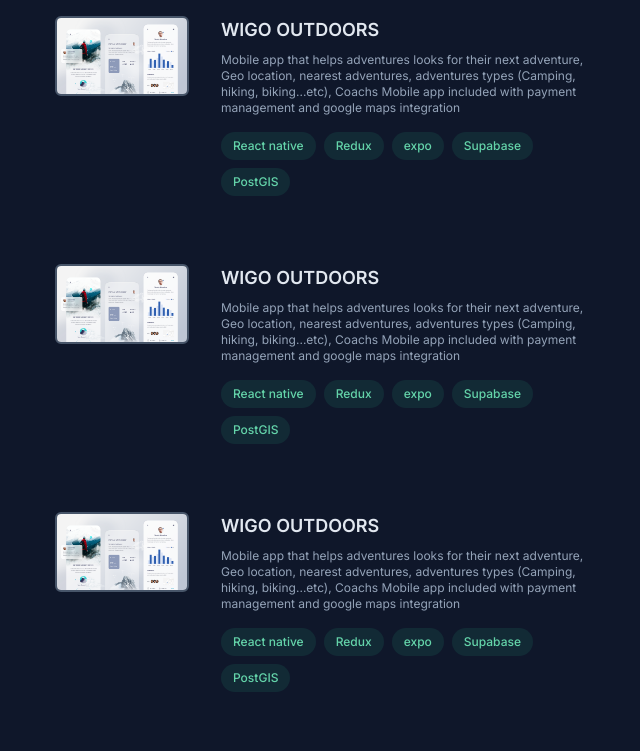
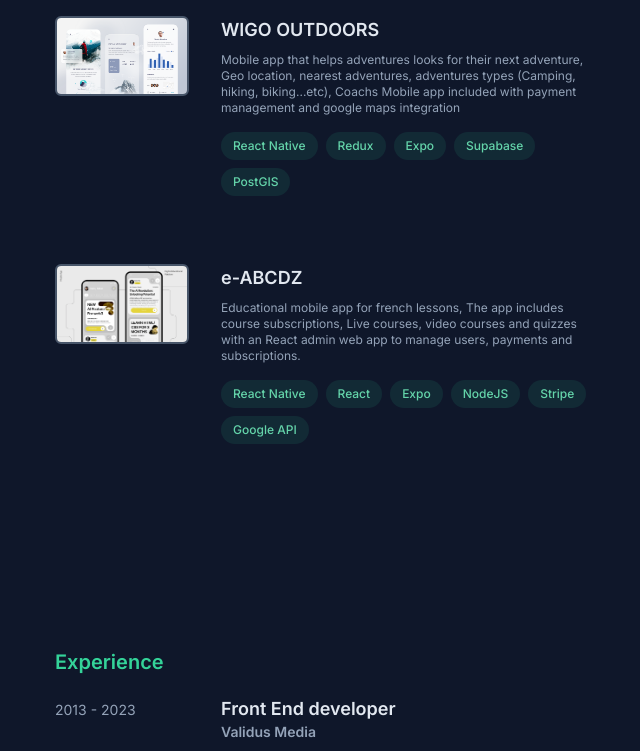
Before and after one commit to medAmarFilali/amarportfolio, a Next.js app: page / in a window 1280 px wide. Shown: the part 1340-2091 px from the top of the page, without its empty margins (593-1233 px from the left). Built offline with nearby package versions, Linux system fonts and the light colour scheme.

Commit message:
Made the a project element reusable component

```diff
--- a/components/ProjectElement.tsx
+++ b/components/ProjectElement.tsx
@@ -1,8 +1,21 @@
 import Image from "next/image";
 import type { StaticImageData } from "next/image";
 import Chip from "./Chip";
+import { ArrowUpRight } from "lucide-react";
 
-export default function ProjectElement({ image }: { image: StaticImageData }) {
+export default function ProjectElement({
+  title,
+  link,
+  description,
+  image,
+  tags,
+}: {
+  title: string;
+  link: string;
+  description: string;
+  image: StaticImageData;
+  tags?: string[] | null;
+}) {
   return (
     <div className="mb-12 cursor-pointer">
       <div className="group relative flex flex-wrap gap-4 pb-1 transition-all sm:gap-8 lg:hover:!opacity-100 lg:group-hover/list:opacity-50 ">
@@ -11,21 +24,17 @@ export default function ProjectElement({ image }: { image: StaticImageData }) {
           <Image src={image} alt="wigoadventures" />
         </div>
         <div className="flex-1 z-10 ">
-          <h3 className="text-lg text-emerald-400 md:text-slate-200 font-semibold mb-2 group-hover:text-emerald-400 ">
-            WIGO OUTDOORS
-          </h3>
-          <p className="text-xs text-slate-400">
-            Mobile app that helps adventures looks for their next adventure, Geo
-            location, nearest adventures, adventures types (Camping, hiking,
-            biking...etc), Coachs Mobile app included with payment management
-            and google maps integration
-          </p>
+          <div className="flex gap-1 items-center mb-2">
+            <h3 className="text-lg text-emerald-400 md:text-slate-200 font-semibold group-hover:text-emerald-400 ">
+              {title}
+            </h3>
+            <div className="w-4 h-4 overflow-hidden">
+              <ArrowUpRight className="w-4 h-4 group-hover:text-emerald-400 transition-transform translate-y-4 -translate-x-4 group-hover:translate-y-0 group-hover:translate-x-0    " />
+            </div>
+          </div>
+          <p className="text-xs text-slate-400">{description}</p>
           <div className="flex flex-row gap-2 mt-4 flex-wrap ">
-            <Chip text="React native" />
-            <Chip text="Redux" />
-            <Chip text="expo" />
-            <Chip text="Supabase" />
-            <Chip text="PostGIS" />
+            {tags && tags.map((tag) => <Chip text={tag} key={tag} />)}
           </div>
         </div>
       </div>
--- a/components/Projects.tsx
+++ b/components/Projects.tsx
@@ -1,5 +1,5 @@
-import Image from "next/image";
 import adventure from "../public/images/adv.png";
+import abcdzImage from "../public/images/abcdzimage.png";
 import ProjectElement from "./ProjectElement";
 import SectionHeading from "./SectionHeading";
 
@@ -8,12 +8,30 @@ export default function Projects() {
     <div id="projects">
       <SectionHeading title="Projects" />
       <div className="flex flex-col gap-4 group/list">
-        <ProjectElement image={adventure} />
-        <ProjectElement image={adventure} />
-        <ProjectElement image={adventure} />
-        <ProjectElement image={adventure} />
-        <ProjectElement image={adventure} />
-        <ProjectElement image={adventure} />
+        <ProjectElement
+          image={adventure}
+          title="WIGO OUTDOORS"
+          description="Mobile app that helps adventures looks for their next adventure, Geo
+            location, nearest adventures, adventures types (Camping, hiking,
+            biking...etc), Coachs Mobile app included with payment management
+            and google maps integration"
+          link="#"
+          tags={["React Native", "Redux", "Expo", "Supabase", "PostGIS"]}
+        />
+        <ProjectElement
+          image={abcdzImage}
+          title="e-ABCDZ"
+          description="Educational mobile app for french lessons, The app includes course subscriptions, Live courses, video courses and quizzes with an React admin web app to manage users, payments and subscriptions."
+          link="#"
+          tags={[
+            "React Native",
+            "React",
+            "Expo",
+            "NodeJS",
+            "Stripe",
+            "Google API",
+          ]}
+        />
       </div>
     </div>
   );
```
Also changed, not shown: public/images/abcdzimage.png (added).
